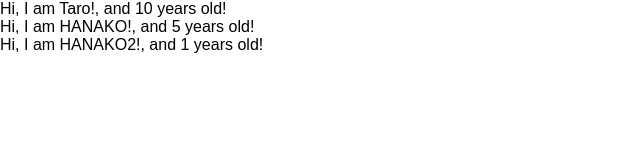
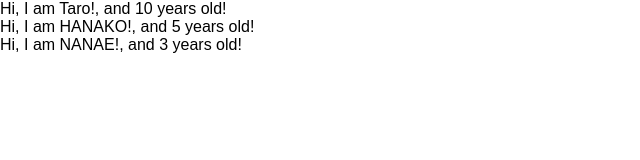
Before and after one commit to mitsuhiro0602/react_redux, a React (Create React App) app in the folder start-react-redux/: page / in a window 1280 px wide. Shown: the top 160 px of the page, without its empty margins (0-640 px from the left). Built offline with nearby package versions, Linux system fonts and the light colour scheme.

Commit message:
learn prop-types

```diff
--- a/start-react-redux/src/App.js
+++ b/start-react-redux/src/App.js
@@ -1,10 +1,11 @@
 import React from 'react';
+import PropTypes from 'prop-types';
 
 const App = () => {
   const profiles = [
     {name: "Taro", age: 10},
     {name: "HANAKO", age: 5},
-    {name: "HANAKO2"},
+    {name: "NANAE", age: 3},
   ]
   return (
     <div>
@@ -21,8 +22,9 @@ const User = (props) => {
   return <div>Hi, I am {props.name}!, and {props.age} years old! </div>
 }
 
-User.defaultProps = {
-  age: 1
+User.propTypes = {
+  name: PropTypes.string,
+  age: PropTypes.number.isRequired
 }
 
 export default App;
```
